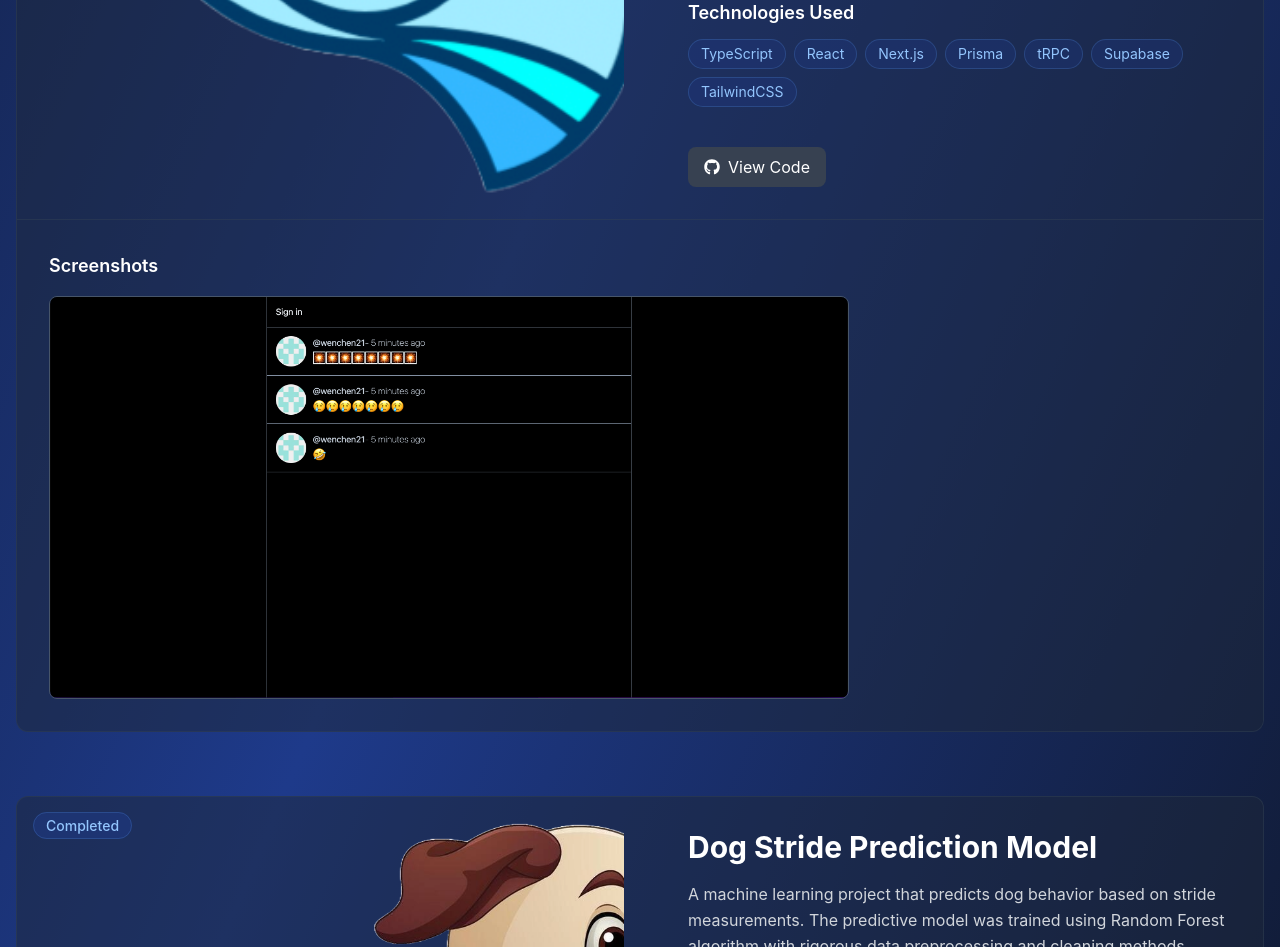
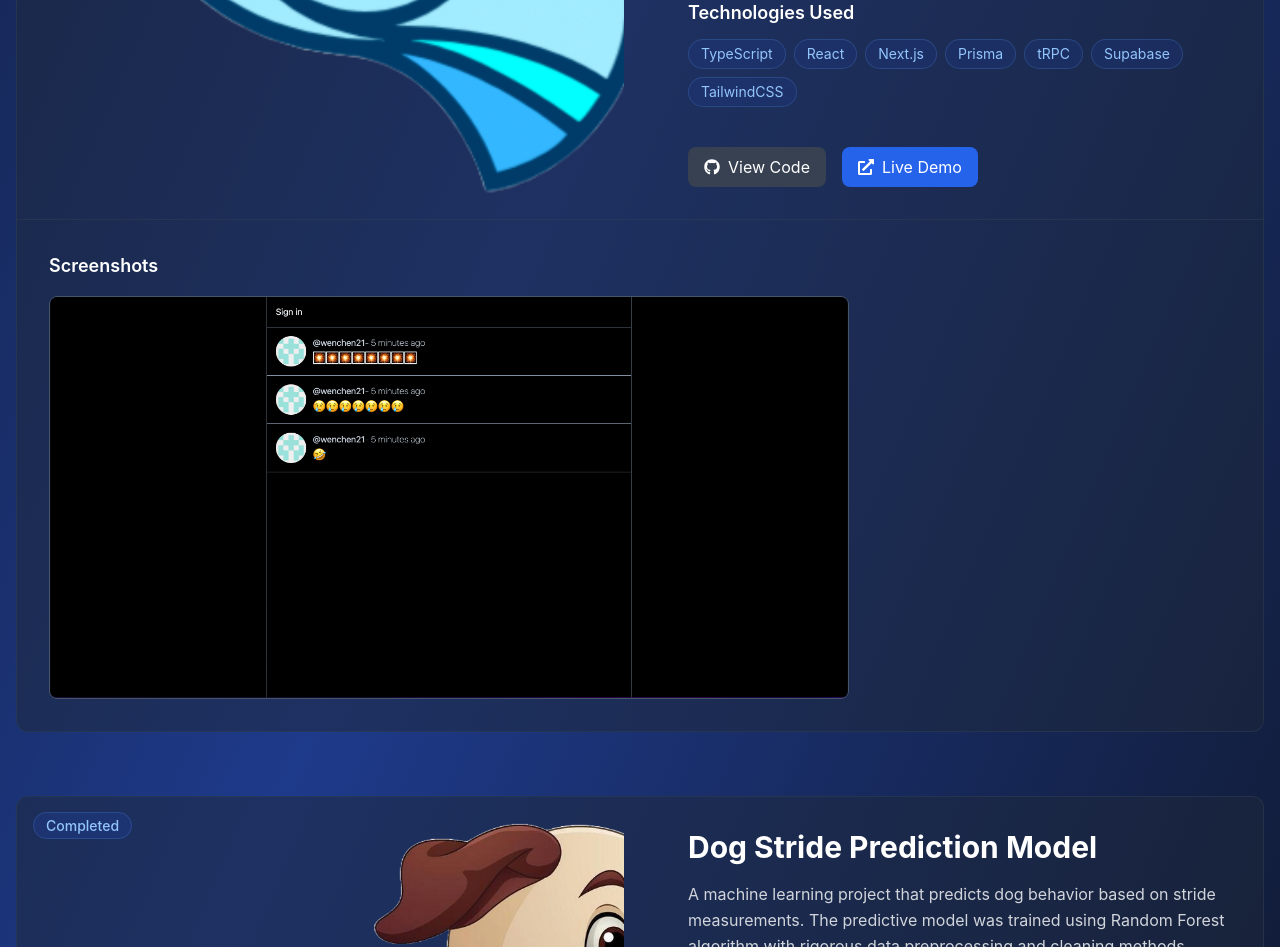
Before and after one commit to WenChen21/wenchen, a Next.js app: page /projects in a window 1280 px wide. Shown: the part 1560-2507 px from the top of the page. Built offline with nearby package versions, Linux system fonts and the light colour scheme.

Commit message:
added live demo

```diff
--- a/src/app/components/projects.tsx
+++ b/src/app/components/projects.tsx
@@ -37,7 +37,7 @@
         "TailwindCSS",
       ],
       githubUrl: "https://github.com/WenChen21/chirp",
-      liveUrl: "#",
+      liveUrl: "https://chirp-mu-three.vercel.app/",
       featured: true,
     },
     {
--- a/src/app/projects/page.tsx
+++ b/src/app/projects/page.tsx
@@ -1,7 +1,7 @@
 import React from "react";
 import Image from "next/image";
 import Link from "next/link";
-import { FaArrowLeft, FaGithub } from "react-icons/fa";
+import { FaArrowLeft, FaGithub, FaExternalLinkAlt } from "react-icons/fa";
 
 function Projects() {
   const projects = [
@@ -43,6 +43,7 @@
         "TailwindCSS",
       ],
       githubUrl: "https://github.com/WenChen21/chirp",
+      liveUrl: "https://chirp-mu-three.vercel.app/",
       status: "Deployed",
       features: [
         "Emoji-only messaging system",
@@ -186,6 +187,17 @@
                         <span>View Code</span>
                       </a>
                     )}
+                    {project.liveUrl && project.liveUrl !== "#" && (
+                      <a
+                        href={project.liveUrl}
+                        target="_blank"
+                        rel="noopener noreferrer"
+                        className="flex items-center space-x-2 bg-blue-600 hover:bg-blue-700 text-white px-4 py-2 rounded-lg transition-colors duration-200"
+                      >
+                        <FaExternalLinkAlt />
+                        <span>Live Demo</span>
+                      </a>
+                    )}
                   </div>
                 </div>
               </div>
```
